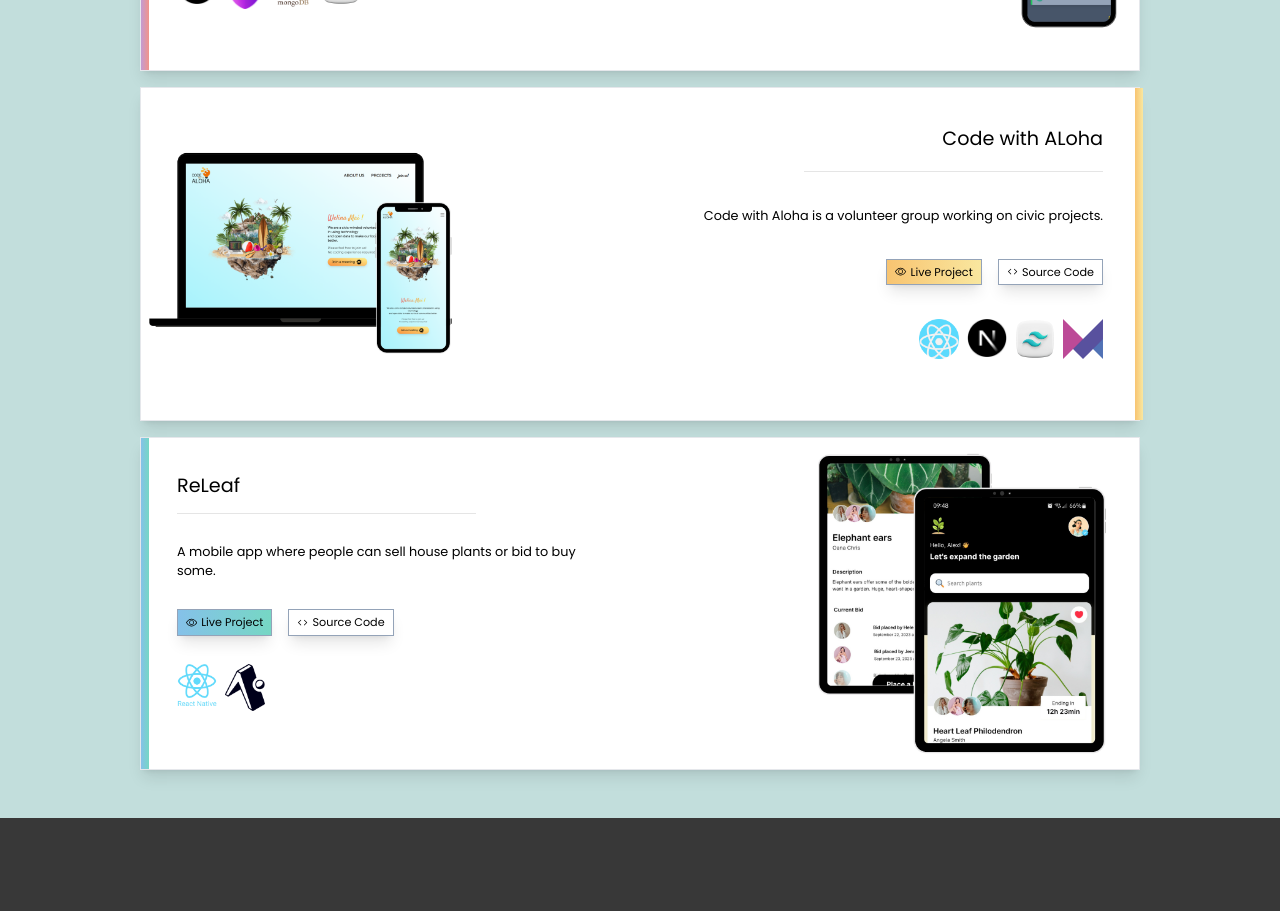
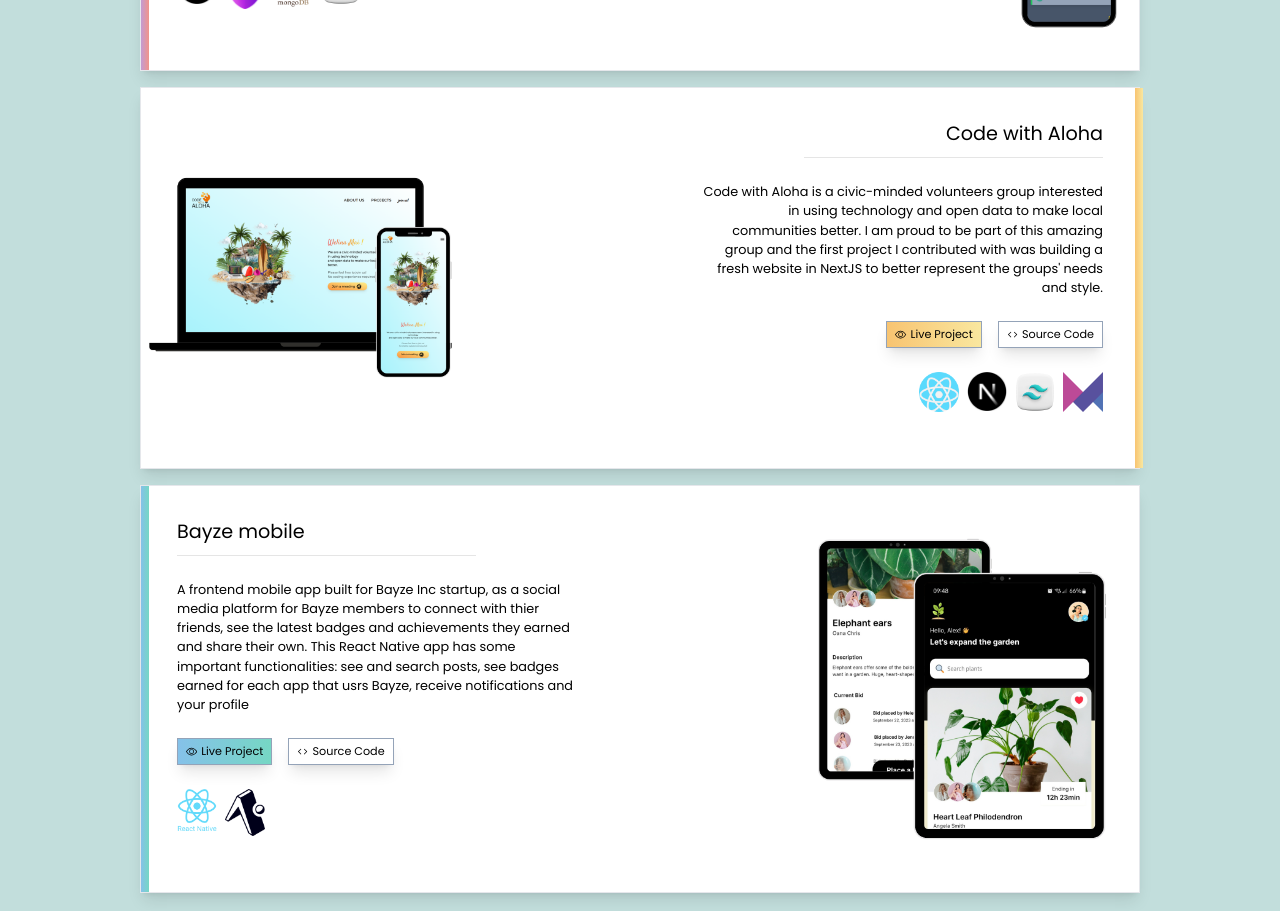
Before and after one commit to Alexandra-Haynes/alexandra-coding, a Next.js app: page / in a window 1280 px wide. Shown: the part 2200-3111 px from the top of the page. Built offline with nearby package versions, Linux system fonts and the light colour scheme.

Commit message:
update projects descriptions

```diff
--- a/src/components/Projects.js
+++ b/src/components/Projects.js
@@ -89,7 +89,7 @@
           title="My workouts"
           description="A full stack fitness website where users can search for exercise,
           create and submit workouts and achieve badges."
-          tools={["nextjs", "nextauth", "mongodb", "tailwindcss"]}
+          tools={["nextjs", "nextauth", "mongodb", "tailwind"]}
           image="mockups3.png"
           color="underlinedText3"
           githubLink="https://github.com/Alexandra-Haynes/fitness-app"
@@ -97,21 +97,30 @@
         />
 
         <ReversedProjectCard
-          title="Code with ALoha"
-          description="Code with Aloha is a volunteer group working on civic projects."
-          tools={["react", "nextjs", "tailwindcss", "framer_motion"]}
+          title="Code with Aloha"
+          description="Code with Aloha is a civic-minded volunteers group
+          interested in using technology and open data to make local
+          communities better. I am proud to be part of this amazing group and
+          the first project I contributed with was building a fresh website
+          in NextJS to better represent the groups' needs and style."
+          tools={["react", "nextjs", "tailwind", "framer_motion"]}
           image="mockups1.png"
           color="underlinedText2"
           githubLink="https://github.com/CodeWithAloha/CWAWebsite"
           liveLink="https://code-with-aloha.vercel.app/"
         />
         <ProjectCard
-          title="ReLeaf"
-          description="A mobile app where people can sell house plants or bid to buy some."
+          title="Bayze mobile"
+          description="A frontend mobile app built for Bayze Inc startup, as a
+          social media platform for Bayze members to connect with thier friends, see the
+          latest badges and achievements they earned and share their own.
+          This React Native app has some important functionalities: see
+           and search posts, see badges earned for each app that usrs Bayze,
+           receive notifications and your profile"
           tools={["react_native", "expo"]}
           image="mockups2.png"
           color="underlinedText1"
-          githubLink="https://github.com/Alexandra-Haynes/ReLeaf-app"
+          githubLink="https://github.com/Alexandra-Haynes/bayze-mobile"
           liveLink=""
         />
       </div>
```
Also changed, not shown: public/tailwind.png (added).
